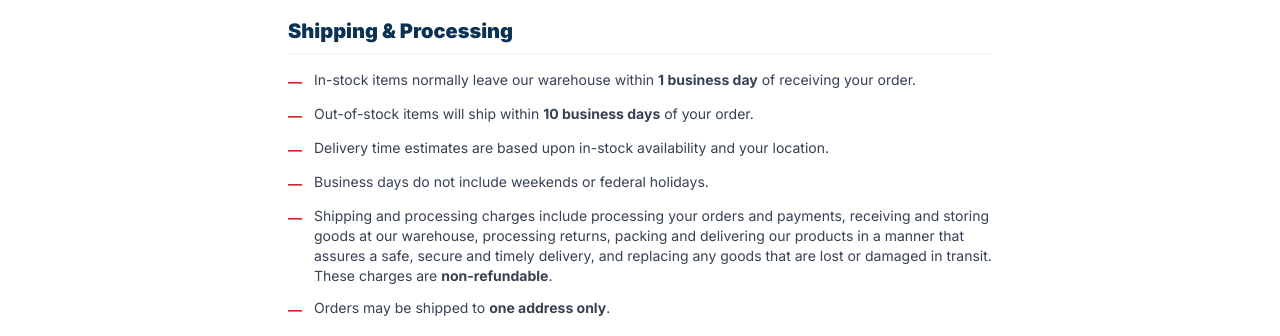
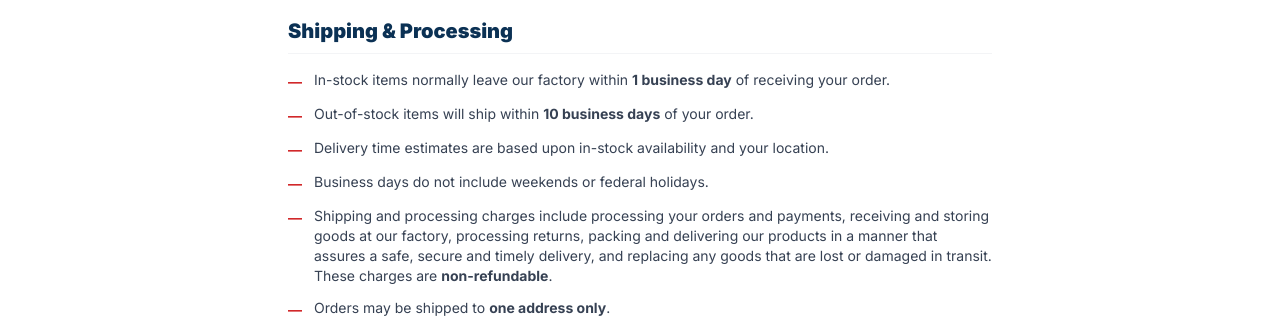
Before and after one commit to LibertyFootwear/liberty-footwear, a Next.js app: page /terms in a window 1280 px wide. Shown: the part 291-627 px from the top of the page. Built offline with nearby package versions, Linux system fonts and the light colour scheme; no server answers.

Commit message:
Nahrazeni 'our warehouse' -> 'factory' (expedice: terms, faq, shipping)

```diff
--- a/src/app/faq/page.tsx
+++ b/src/app/faq/page.tsx
@@ -75,7 +75,7 @@ const FAQS = [
       },
       {
         q: "How long does shipping take?",
-        a: "In-stock items normally leave our warehouse within 1 business day of receiving your order. Out-of-stock items ship within 10 business days. Delivery time after that depends on your location. Business days do not include weekends or federal holidays.",
+        a: "In-stock items normally leave our factory within 1 business day of receiving your order. Out-of-stock items ship within 10 business days. Delivery time after that depends on your location. Business days do not include weekends or federal holidays.",
       },
       {
         q: "Can I ship my order to multiple addresses?",
--- a/src/app/shipping/page.tsx
+++ b/src/app/shipping/page.tsx
@@ -33,7 +33,7 @@ export default function ShippingPage() {
             <ul className="space-y-3">
               <li className="flex gap-3">
                 <span className="text-red font-bold mt-0.5 flex-shrink-0">—</span>
-                <span><strong>In-stock items</strong> normally leave our warehouse within <strong>1 business day</strong> of receiving your order.</span>
+                <span><strong>In-stock items</strong> normally leave our factory within <strong>1 business day</strong> of receiving your order.</span>
               </li>
               <li className="flex gap-3">
                 <span className="text-red font-bold mt-0.5 flex-shrink-0">—</span>
@@ -67,7 +67,7 @@ export default function ShippingPage() {
           <div>
             <h2 className="text-xl font-black text-navy mb-4 pb-2 border-b border-gray-100">Shipping Charges</h2>
             <p>
-              Shipping and processing charges cover order processing, payment handling, warehouse storage, packing, and delivery — including replacement of any goods lost or damaged in transit. These charges are <strong>non-refundable</strong>, except in cases where merchandise is defective or was shipped incorrectly.
+              Shipping and processing charges cover order processing, payment handling, factory storage, packing, and delivery — including replacement of any goods lost or damaged in transit. These charges are <strong>non-refundable</strong>, except in cases where merchandise is defective or was shipped incorrectly.
             </p>
           </div>
 
--- a/src/app/terms/page.tsx
+++ b/src/app/terms/page.tsx
@@ -22,7 +22,7 @@ export default function TermsPage() {
             <ul className="space-y-3 text-sm">
               <li className="flex gap-3">
                 <span className="text-red font-bold mt-0.5 flex-shrink-0">—</span>
-                <span>In-stock items normally leave our warehouse within <strong>1 business day</strong> of receiving your order.</span>
+                <span>In-stock items normally leave our factory within <strong>1 business day</strong> of receiving your order.</span>
               </li>
               <li className="flex gap-3">
                 <span className="text-red font-bold mt-0.5 flex-shrink-0">—</span>
@@ -40,7 +40,7 @@ export default function TermsPage() {
                 <span className="text-red font-bold mt-0.5 flex-shrink-0">—</span>
                 <span>
                   Shipping and processing charges include processing your orders and payments, receiving
-                  and storing goods at our warehouse, processing returns, packing and delivering our
+                  and storing goods at our factory, processing returns, packing and delivering our
                   products in a manner that assures a safe, secure and timely delivery, and replacing any
                   goods that are lost or damaged in transit. These charges are <strong>non-refundable</strong>.
                 </span>
```
